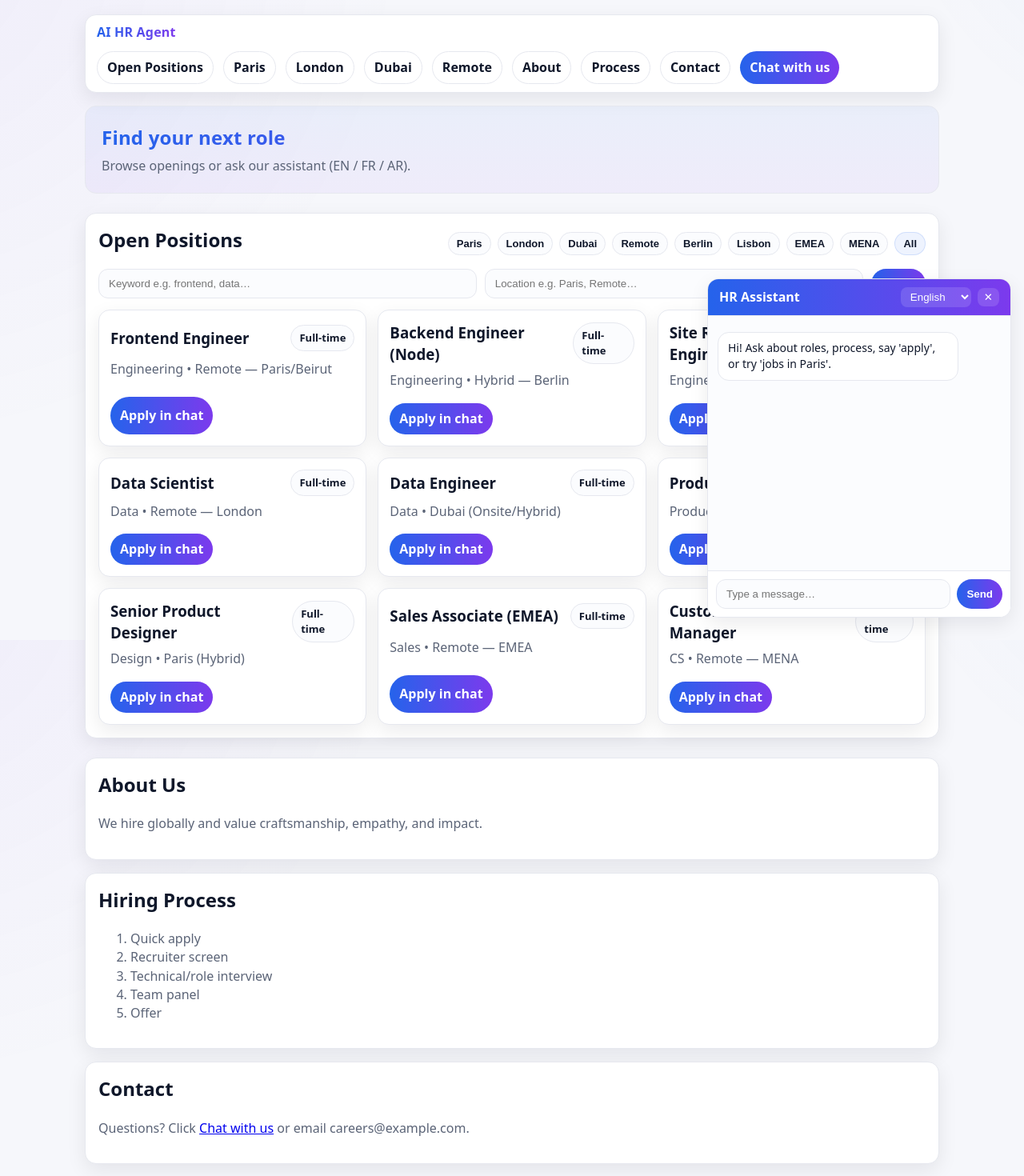
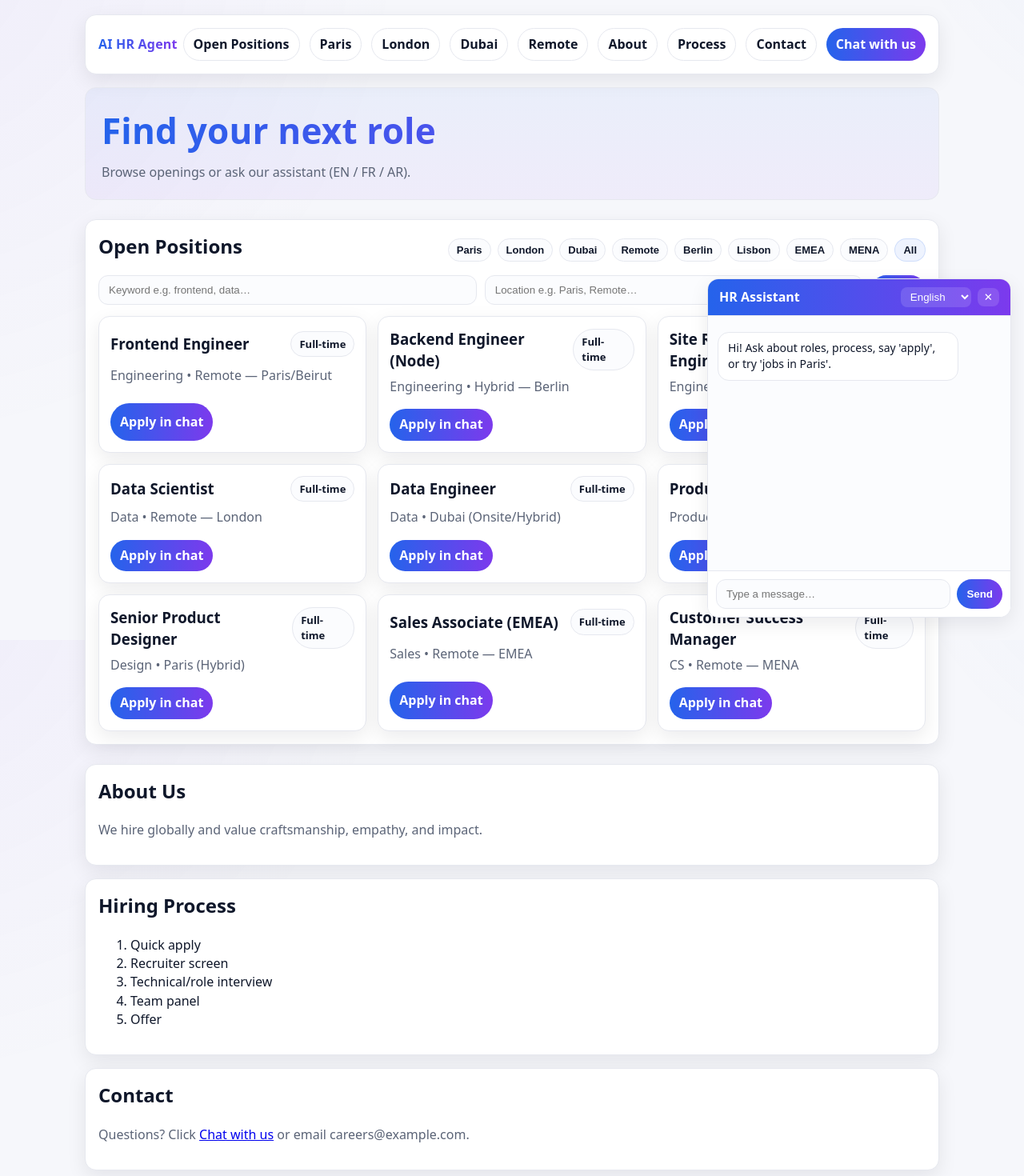
Before and after one commit to joelleaa31-hub/ai-hr-agent-, a Next.js app: page / in a window 1280 px wide. Shown: the top 1470 px of the page at 80% size. Built offline with nearby package versions, Linux system fonts and the light colour scheme.

Commit message:
Update page.js

```diff
--- a/app/page.js
+++ b/app/page.js
@@ -6,10 +6,9 @@ export default function Page() {
   return (
     <main className="container">
       {/* Top Navigation */}
-      <nav className="nav" style={{justifyContent:"space-between"}}>
+      <nav className="card" style={{display:"flex",justifyContent:"space-between",alignItems:"center",marginBottom:16}}>
         <div className="gradient-text" style={{fontWeight:700}}>AI HR Agent</div>
-
-        <div style={{display:"flex", gap:12, flexWrap:"wrap"}}>
+        <div style={{display:"flex",gap:12,flexWrap:"wrap"}}>
           <a className="btn" href="#jobs">Open Positions</a>
           <a className="btn" href="/?location=Paris#jobs">Paris</a>
           <a className="btn" href="/?location=London#jobs">London</a>
@@ -18,17 +17,15 @@ export default function Page() {
           <a className="btn" href="#about">About</a>
           <a className="btn" href="#process">Process</a>
           <a className="btn" href="#contact">Contact</a>
-          {/* link only */}
+          {/* Link only (no onClick in server components) */}
           <a className="btn btn-primary" href="#chat">Chat with us</a>
         </div>
       </nav>
 
       {/* Hero */}
-      <section className="hero" style={{marginTop:16, marginBottom:24}}>
-        <h1 className="gradient-text" style={{margin:"0 0 6px 0"}}>Find your next role</h1>
-        <p className="text-muted" style={{margin:0}}>
-          Browse openings or ask our assistant (EN / FR / AR).
-        </p>
+      <section className="hero" style={{marginBottom:24}}>
+        <h1 className="gradient-text" style={{fontSize:44, margin:"0 0 8px 0"}}>Find your next role</h1>
+        <p style={{color:"var(--muted)", margin:0}}>Browse openings or ask our assistant (EN / FR / AR).</p>
       </section>
 
       {/* Jobs */}
@@ -37,19 +34,19 @@ export default function Page() {
       {/* About / Process / Contact */}
       <section id="about" className="card" style={{marginTop:24}}>
         <h2 style={{marginTop:0}}>About Us</h2>
-        <p className="text-muted">We hire globally and value craftsmanship, empathy, and impact.</p>
+        <p style={{color:"var(--muted)"}}>We hire globally and value craftsmanship, empathy, and impact.</p>
       </section>
 
       <section id="process" className="card" style={{marginTop:16}}>
         <h2 style={{marginTop:0}}>Hiring Process</h2>
-        <ol className="text-muted" style={{marginTop:6}}>
+        <ol style={{marginTop:6}}>
           <li>Quick apply</li><li>Recruiter screen</li><li>Technical/role interview</li><li>Team panel</li><li>Offer</li>
         </ol>
       </section>
 
       <section id="contact" className="card" style={{marginTop:16}}>
         <h2 style={{marginTop:0}}>Contact</h2>
-        <p className="text-muted">
+        <p style={{color:"var(--muted)"}}>
           Questions? Click <a href="#chat">Chat with us</a> or email careers@example.com.
         </p>
       </section>
```
